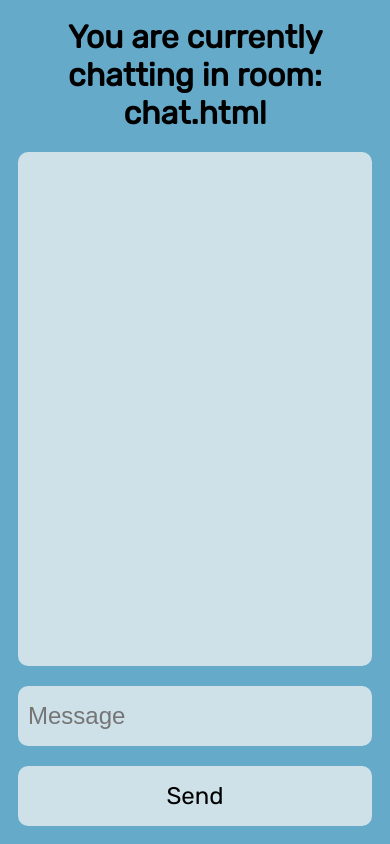
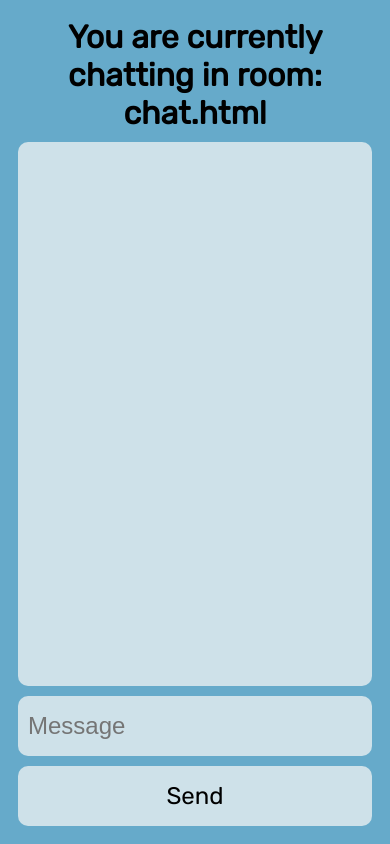
Before and after one commit to MalcolmDahling/Socket.io_Chat, a website: page public/chat.html in a window 390 px wide. Drawn offline with Linux system fonts and the light colour scheme; no server answers.

Commit message:
fixes and styling

```diff
--- a/public/javascripts/chat.js
+++ b/public/javascripts/chat.js
@@ -79,10 +79,10 @@ socket.on('isTyping', function(isTyping){
 
 
         if(usersWhoAreTyping.length == 0){
-            document.getElementById('isTyping').style.display = 'none';
+            document.getElementById('isTyping').style.visibility = 'hidden';
         }
         else{
-            document.getElementById('isTyping').style.display = 'block';
+            document.getElementById('isTyping').style.visibility = 'visible';
         }
 
 
--- a/public/stylesheets/chat.scss
+++ b/public/stylesheets/chat.scss
@@ -4,14 +4,16 @@
         font-size:1.5rem;
 
         main{
+            display:flex;
+            flex-direction:column;
+            gap:10px;
+
             height:100%;
             width:100%;
             padding:10px;
             box-sizing:border-box;
 
-            display:flex;
-            flex-flow:column;
-            gap:20px;
+
 
 
             h1{
@@ -21,12 +23,13 @@
 
 
             #chatOuter{
-                flex-basis:100%;
-                font-size:1.5rem;
+                display:flex;
+                flex-direction:column;
+                flex-grow:1;
+
 
                 #chat{
-
-                    height:100%;
+                    flex-basis:100%;
                 }
             }
 
@@ -34,10 +37,9 @@
 
             form{
                 margin:0px;
-
                 display:flex;
-                flex-flow:column;
-                gap:20px;
+                flex-direction:column;
+                gap:10px;
 
                 input{
                     height:60px;
@@ -84,6 +86,8 @@
 
 
 
+
+
 body{
     background-color:rgb(102, 170, 202);
     font-family: 'Rubik', sans-serif;
@@ -96,15 +100,14 @@ body{
         }
 
         #chatOuter{
-            position:relative;
+            padding:10px;
+            overflow:hidden;
 
             border-radius:10px;
             background-color:rgb(206, 225, 233);
 
             #chat{
-                padding:10px;
                 overflow-y:scroll;
-                padding-bottom:30px;
                 overflow-wrap:break-word;
                 box-sizing:border-box;
 
@@ -118,15 +121,23 @@ body{
                 }
             }
 
+            ::-webkit-scrollbar {
+                width: 12px;
+                background-color:rgb(160, 192, 207);
+                border-radius:10px;
+            }
+
+            ::-webkit-scrollbar-thumb {
+                background:rgb(102, 170, 202);
+                border-radius:10px;
+            }
+
+
             #isTyping{
-                position:absolute;
-                left:10px;
-                bottom:10px;
                 margin:0px;
-                padding:0px;
+                visibility:hidden;
+            }
 
-                display:none;
-            }
         }
 
 
```
Also changed, not shown: public/chat.html (+0 -5 lines), public/stylesheets/chat.css, 1 other file.
